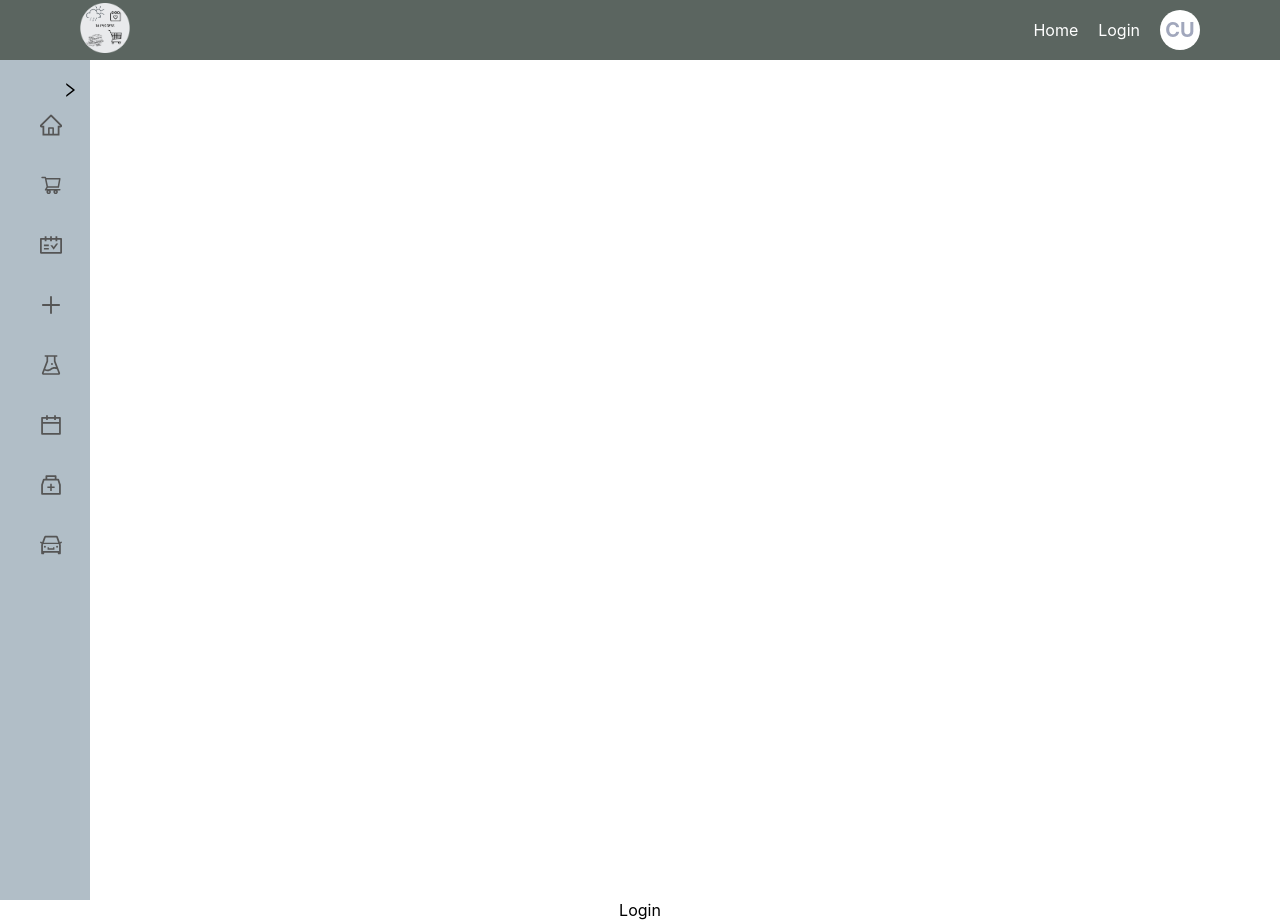
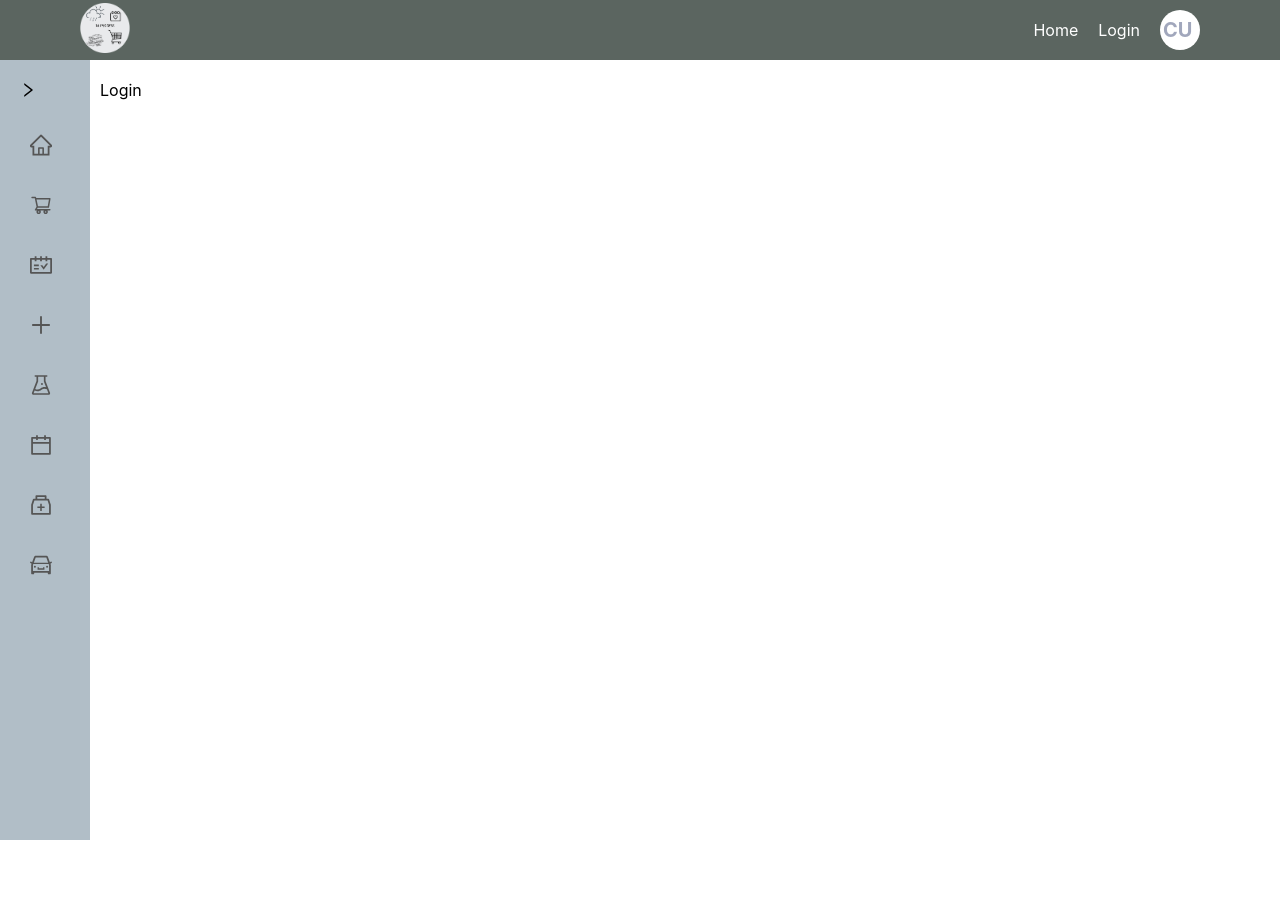
Before and after one commit to ceydaulubas/my-all-inclusive-project, a React (Create React App) app: page /login in a window 1280 px wide. After the commit the page ends 800 px from the top, so only its background shows below. Built offline with nearby package versions, Linux system fonts and the light colour scheme.

Commit message:
edit-navbar-usage-and-add-quotes-api

```diff
--- a/package.json
+++ b/package.json
@@ -11,7 +11,7 @@
     "@types/react": "^18.2.56",
     "@types/react-dom": "^18.2.19",
     "antd": "^5.14.1",
-    "axios": "^1.6.7",
+    "axios": "^1.6.8",
     "react": "^18.2.0",
     "react-dom": "^18.2.0",
     "react-router-dom": "^6.22.3",
--- a/src/App.css
+++ b/src/App.css
@@ -1,38 +1,10 @@
-.App {
-  text-align: center;
-}
+/* App.scss */
 
-.App-logo {
-  height: 40vmin;
-  pointer-events: none;
-}
+.content-container {
+    transition: margin-left 0.3s ease;
+    margin-left: 100px; /* Navbar kapalıyken içeriğin sol kenara 50px margin ekleyin */
+  }
 
-@media (prefers-reduced-motion: no-preference) {
-  .App-logo {
-    animation: App-logo-spin infinite 20s linear;
+  .content-container.navbar-open {
+    padding-left: 150px; /* Navbar açık olduğunda içeriğin sol kenara Navbar genişliği kadar padding ekleyin */
   }
-}
-
-.App-header {
-  background-color: #282c34;
-  min-height: 100vh;
-  display: flex;
-  flex-direction: column;
-  align-items: center;
-  justify-content: center;
-  font-size: calc(10px + 2vmin);
-  color: white;
-}
-
-.App-link {
-  color: #61dafb;
-}
-
-@keyframes App-logo-spin {
-  from {
-    transform: rotate(0deg);
-  }
-  to {
-    transform: rotate(360deg);
-  }
-}
--- a/src/App.tsx
+++ b/src/App.tsx
@@ -1,4 +1,6 @@
-import React from 'react';
+// App.js
+
+import React, { useState } from 'react';
 import { BrowserRouter, Route, Routes } from "react-router-dom";
 import './App.css';
 import Header from './layout/Header/Header';
@@ -7,15 +9,19 @@ import Home from './pages/Home/Home';
 import Navbar from './layout/Navbar/Navbar';
 
 const App = () => {
+  const [isNavbarOpen, setIsNavbarOpen] = useState(false);
+
   return (
     <div className="App">
       <BrowserRouter>
         <Header />
-        <Navbar />
-        <Routes>
-          <Route path="/" element={<Home />} />
-          <Route path="/login" element={<Login />} />
-        </Routes>
+        <div className={`content-container ${isNavbarOpen ? 'navbar-open' : ''}`}>
+          <Routes>
+            <Route path="/" element={<Home />} />
+            <Route path="/login" element={<Login />} />
+          </Routes>
+        </div>
+        <Navbar isNavbarOpen={isNavbarOpen} setIsNavbarOpen={setIsNavbarOpen} />
       </BrowserRouter>
     </div>
   );
--- /dev/null
+++ b/src/api/quotesApi.tsx
@@ -0,0 +1,45 @@
+// src/components/RandomQuote.tsx
+
+import React, { useState, useEffect } from 'react';
+import axios from 'axios';
+
+interface Quote {
+  _id: string;
+  content: string;
+  author: string;
+}
+
+const RandomQuote: React.FC = () => {
+  const [quote, setQuote] = useState<Quote | null>(null);
+
+  useEffect(() => {
+    const fetchRandomQuote = async () => {
+      try {
+        const response = await axios.get('https://api.quotable.io/random');
+        setQuote(response.data);
+      } catch (error) {
+        console.error('Error fetching random quote:', error);
+      }
+    };
+
+    fetchRandomQuote();
+
+    // eslint-disable-next-line react-hooks/exhaustive-deps
+  }, []);
+
+  return (
+    <div>
+      <h2>Random Quote</h2>
+      {quote ? (
+        <div>
+          <p>{quote.content}</p>
+          <p>- {quote.author}</p>
+        </div>
+      ) : (
+        <p>Loading...</p>
+      )}
+    </div>
+  );
+};
+
+export default RandomQuote;
--- a/src/layout/Header/Header.scss
+++ b/src/layout/Header/Header.scss
@@ -5,6 +5,7 @@
   background-color: #5b6560;
   height: 60px;
   width: 100%;
+  margin-bottom: 20px;
 
   .header-left {
     margin-left: 80px;
--- a/src/layout/Navbar/Navbar.scss
+++ b/src/layout/Navbar/Navbar.scss
@@ -1,45 +1,46 @@
+// Navbar.scss
+
+
 .navbar-container {
+  position: fixed; /* Sabit konum */
+  left: 0; /* Sayfanın solunda */
+  top: 60px; /* Header'in altından başlasın */
+  z-index: 1000; /* Diğer bileşenlerin üstünde olacak */
+  height: calc(100vh - 60px); /* Sayfanın tamamını kaplasın (Header hariç) */
+  width: 50px; /* Genişlik */
+  background-color: rgb(177, 190, 199); /* Arka plan rengi */
+  padding: 20px; /* İçerikten kenar boşluğu */
+  transition: width 0.3s ease;
   display: flex;
-  justify-content: space-between;
+  flex-direction: column;
   align-items: flex-start;
-  width: 50px;
-  height: 100vh;
-  background-color: rgb(177, 190, 199);
-  padding: 20px;
-  transition: width 0.3s ease;
+}
 
-}
 
 .nav-items {
   display: flex;
   flex-direction: column;
-  align-items: flex-start;
   gap: 10px;
-  flex-wrap: wrap;
   margin-top: 20px;
-  align-content: flex-start;
+}
 
 .nav-item {
   display: flex;
   align-items: center;
   cursor: pointer;
-    margin-left: 10px;
   width: 100%;
   height: 50px;
+  color: rgb(77, 77, 77);
+  text-decoration: none;
+  transition: color 0.3s ease;
 
   span {
     margin-left: 10px;
-      color: rgb(77, 77, 77);
-      text-decoration: none;
   }
 
   &:hover {
-      span {
     color: #06223d;
   }
-    }
-  }
-
 }
 
 .toggle-icon {
@@ -48,15 +49,11 @@
 
 .open {
   width: 200px;
-  .nav-item  {
-    text-decoration: none;
-  }
+
 }
 
-.closed{
-  .nav-item {
-   :hover {
+.closed {
+  .nav-item:hover {
     color: #06223d;
   }
 }
-}
--- a/src/layout/Navbar/Navbar.tsx
+++ b/src/layout/Navbar/Navbar.tsx
@@ -22,11 +22,17 @@ interface NavItem {
   path: string;
 }
 
-const Navbar: React.FC = () => {
+interface NavbarProps {
+  isNavbarOpen: boolean;
+  setIsNavbarOpen: React.Dispatch<React.SetStateAction<boolean>>;
+}
+
+const Navbar: React.FC<NavbarProps> = ({ isNavbarOpen, setIsNavbarOpen }) => {
   const iconSize = '22px';
   const [isNavbarPopupOpen, setIsNavbarPopupOpen] = useState<boolean>(false);
 
   const toggleNavbar = () => {
+    setIsNavbarOpen(!isNavbarOpen);
     setIsNavbarPopupOpen(!isNavbarPopupOpen);
   };
 
@@ -46,7 +52,10 @@ const Navbar: React.FC = () => {
   ];
 
   return (
-    <div className={`navbar-container ${isNavbarPopupOpen ? 'open' : 'closed'}`}>
+    <div className={`navbar-container ${isNavbarOpen ? 'open' : 'closed'}`}>
+      <div className="toggle-icon" onClick={toggleNavbar}>
+        {isNavbarPopupOpen ? <LeftOutlined /> : <RightOutlined />}
+      </div>
       <div className="nav-items">
         {navItems.map((item, index) => (
           <Link key={index} to={item.path} className="nav-item">
@@ -55,9 +64,6 @@ const Navbar: React.FC = () => {
           </Link>
         ))}
       </div>
-      <div className="toggle-icon" onClick={toggleNavbar}>
-        {isNavbarPopupOpen ? <LeftOutlined /> : <RightOutlined />}
-      </div>
     </div>
   );
 };
--- a/src/pages/Home/Home.tsx
+++ b/src/pages/Home/Home.tsx
@@ -1,10 +1,15 @@
 import React from 'react';
+import RandomQuote from '../../api/quotesApi';
+import './Home.scss';
 
 function Home() {
   return (
-    <div className="Home">
+    <div className="home">
 Home
+<RandomQuote />
     </div>
+
+
   );
 }
 
```
Also changed, not shown: src/pages/Home/Home.scss (added), 1 other file (tests, documents, lock files or other folders). Lines whose indentation alone changed are shown as unchanged.
